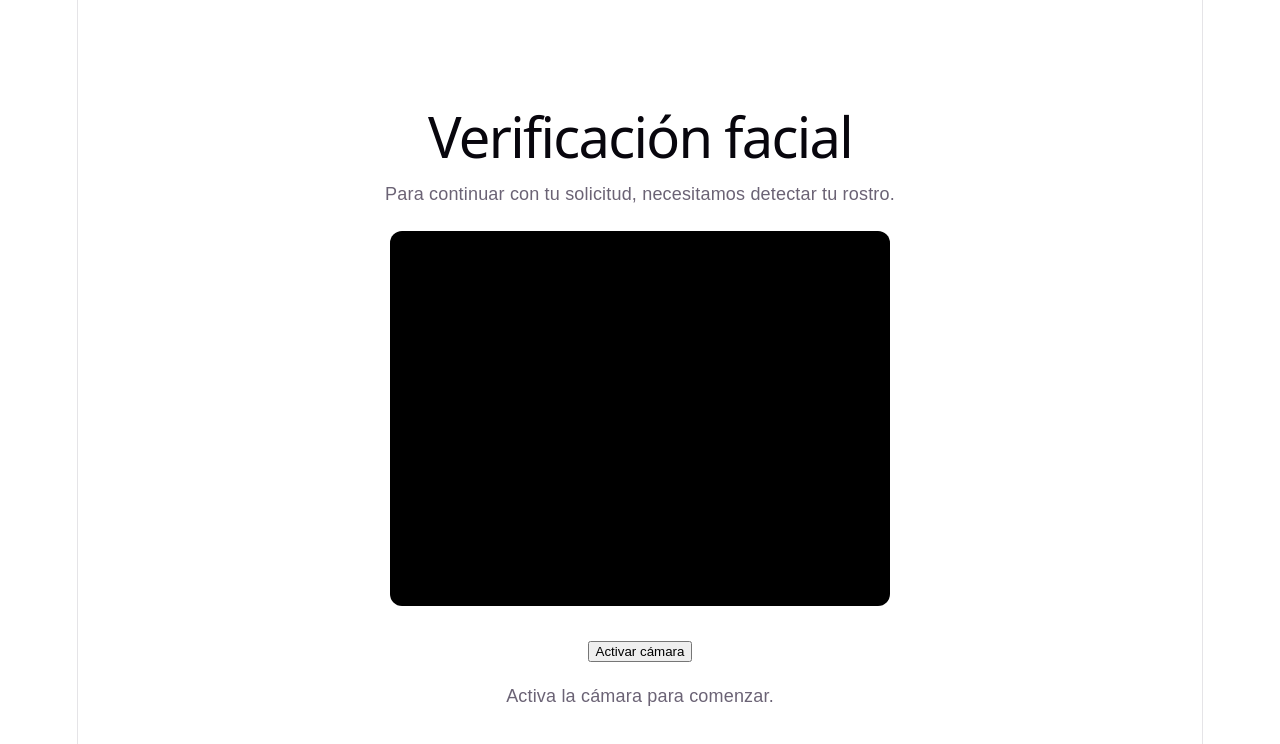
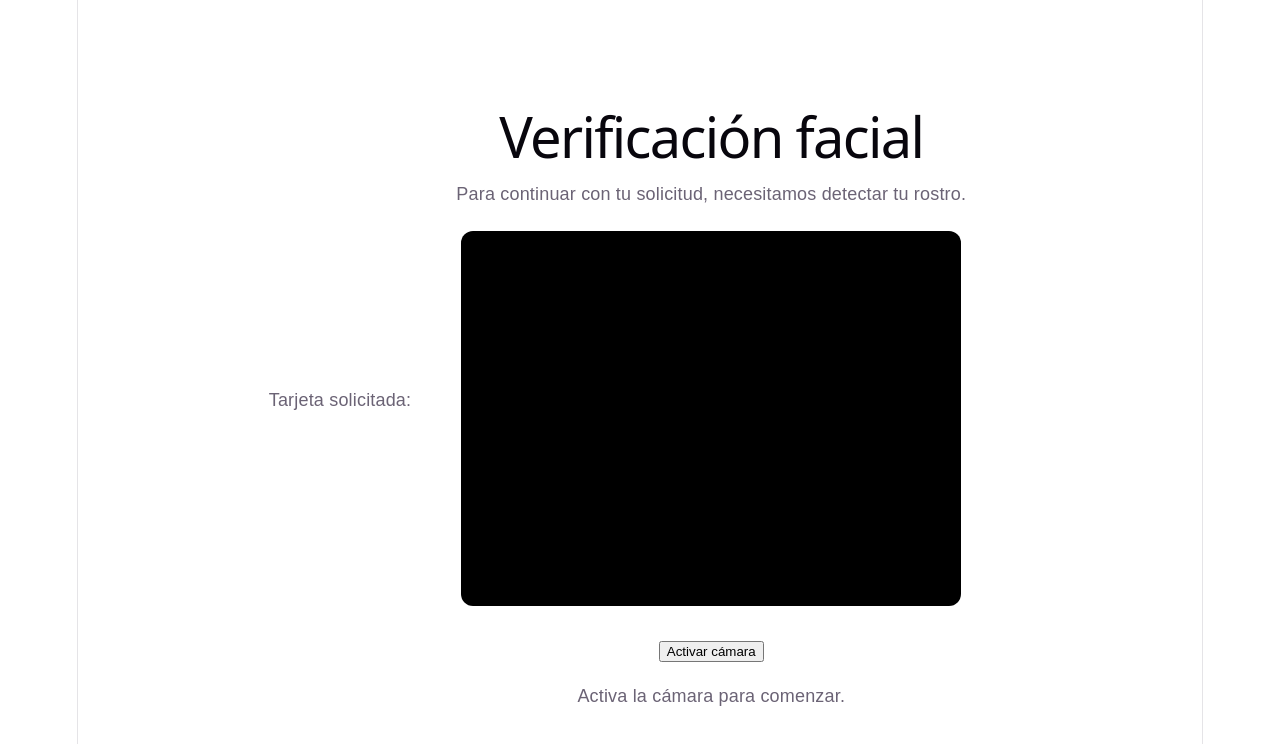
Before and after one commit to javierac10/face-web, a React (Vite) app: page / in a window 1280 px wide. Shown: the top 744 px of the page. Built offline with nearby package versions, Linux system fonts and the light colour scheme.

Commit message:
cambios para camara

```diff
--- a/src/App.tsx
+++ b/src/App.tsx
@@ -1,4 +1,5 @@
 import { useEffect, useRef, useState } from "react";
+// import { useSearchParams } from "react-router-dom";
 
 type Status =
 | "idle"
@@ -15,6 +16,16 @@ faceCount: number;
 }
 
 function App() {
+
+  const params =
+    new URLSearchParams(
+      window.location.search
+    );
+
+  const cardId =
+    params.get("cardId");
+
+
 const videoRef = useRef<HTMLVideoElement>(null);
 const streamRef = useRef<MediaStream | null>(null);
 
@@ -237,6 +248,9 @@ fontFamily:
 "Arial, Helvetica, sans-serif",
 }}
 >
+  <p>
+    Tarjeta solicitada: {cardId}
+  </p>
 <section
 style={{
 width: "100%",
```
Also changed, not shown: 2 other files (tests, documents, lock files or other folders).
